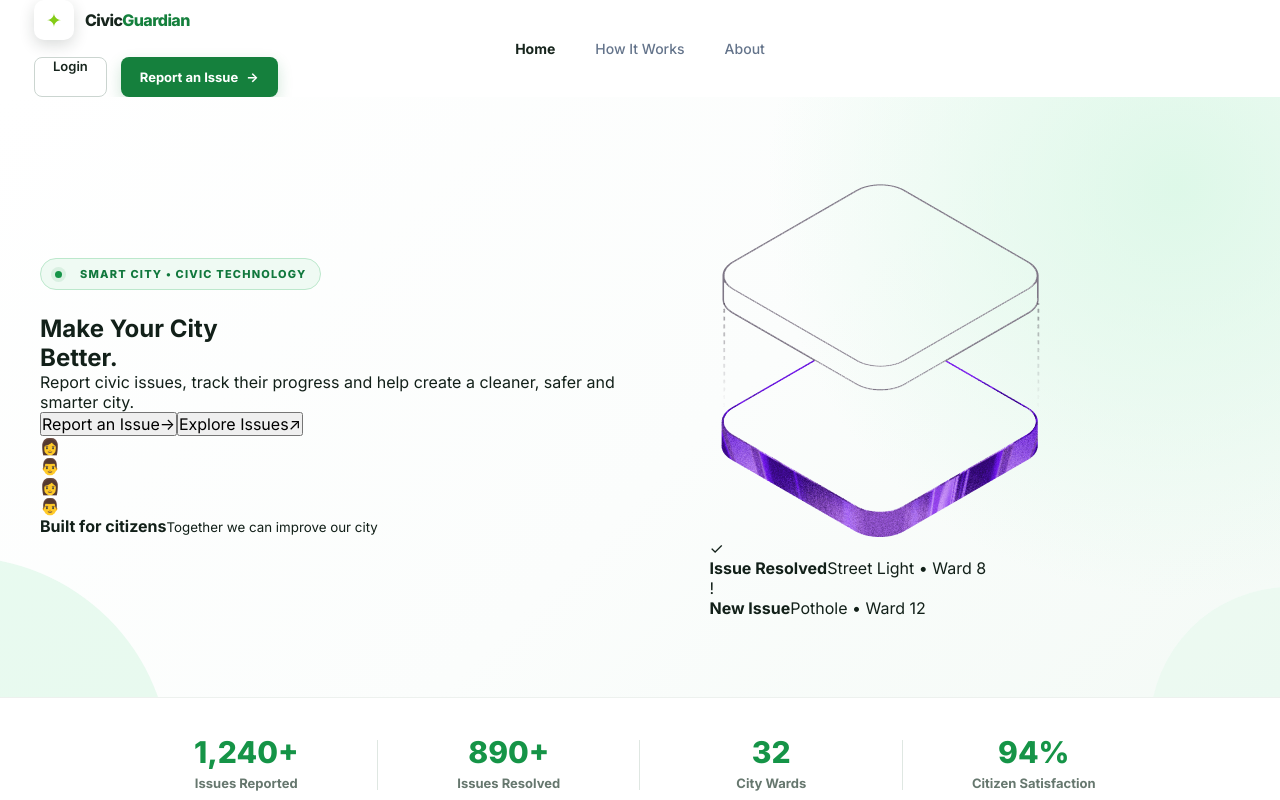
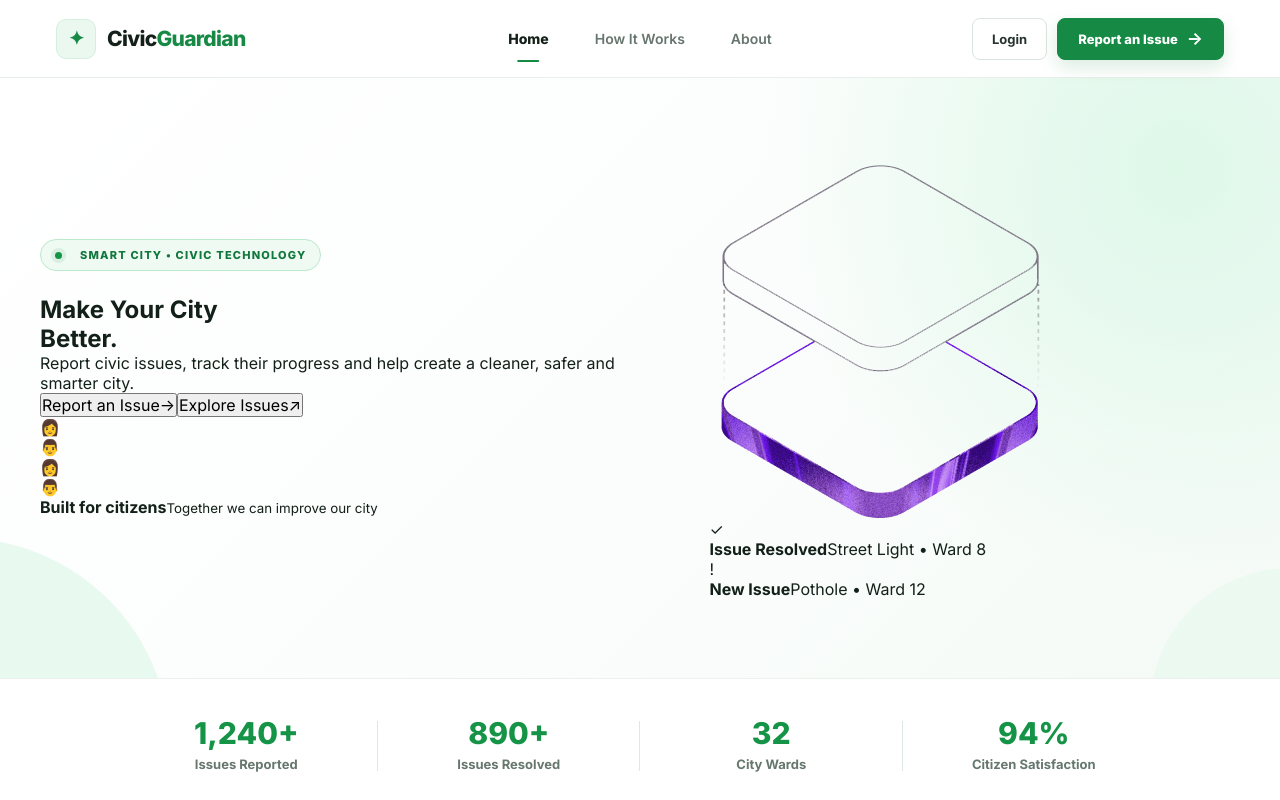
Before and after one commit to tusharsoni07918/HackInMotion-RICR-HIM-1110, a React (Vite) app: page / in a window 1280 px wide. Shown: the top 800 px of the page. Built offline with nearby package versions, Linux system fonts and the light colour scheme.

Commit message:
Improve CivicGuardian navigation

```diff
--- a/src/components/Navbar.css
+++ b/src/components/Navbar.css
@@ -1,385 +1,354 @@
-<<<<<<< HEAD
-/* =========================
-   NAVBAR
-========================= */
-=======
-/* =====================
-   NAVBAR
-===================== */
->>>>>>> origin/main
+/* =========================================================
+   CIVICGUARDIAN NAVBAR
+   ========================================================= */
 
 .navbar {
   width: 100%;
-  height: 76px;
-<<<<<<< HEAD
+  height: 78px;
+
+  position: relative;
+  z-index: 1000;
 
   background: #ffffff;
-
-  border-bottom: 1px solid #dde5de;
-=======
-  background: #fff;
-  border-bottom: 1px solid #DDE5DE;
->>>>>>> origin/main
-
-  position: sticky;
-  top: 0;
-  z-index: 1000;
-
-  box-shadow: 0 2px 10px rgba(23, 37, 29, 0.04);
+  border-bottom: 1px solid #e8eeea;
 }
 
-
-/* =========================
+/* =========================================================
    NAVBAR INNER
-========================= */
+   ========================================================= */
 
 .navbar-inner {
   width: 100%;
   height: 100%;
-<<<<<<< HEAD
 
-  padding: 0 5vw;
-=======
-  margin: 0 auto;
-  padding: 0 34px;
->>>>>>> origin/main
+  padding: 0 56px;
 
   display: flex;
   align-items: center;
-  box-sizing: border-box;
+  justify-content: space-between;
 }
 
-
-/* =========================
+/* =========================================================
    LOGO
-========================= */
+   ========================================================= */
 
 .navbar-logo {
-  display: flex;
+  display: inline-flex;
   align-items: center;
   gap: 11px;
-<<<<<<< HEAD
 
+  flex-shrink: 0;
+
+  color: #122019;
   text-decoration: none;
 
-=======
->>>>>>> origin/main
-  flex-shrink: 0;
+  font-size: 21px;
+  font-weight: 800;
+
+  letter-spacing: -0.7px;
 }
 
 .logo-box {
   width: 40px;
   height: 40px;
-  flex-shrink: 0;
 
   display: flex;
   align-items: center;
   justify-content: center;
 
   border-radius: 10px;
-<<<<<<< HEAD
 
-  background: #17251d;
-  color: #84cc16;
+  background: #eaf8f0;
+  color: #168a45;
+
+  border: 1px solid #d5efdf;
 
   font-size: 19px;
 
-  box-shadow: 0 5px 15px rgba(23, 37, 29, 0.16);
-
-  transition: all 0.2s ease;
+  transition:
+    transform 0.2s ease,
+    background 0.2s ease;
 }
 
 .navbar-logo:hover .logo-box {
+  background: #dff5e8;
   transform: translateY(-1px);
-
-  box-shadow: 0 7px 18px rgba(23, 37, 29, 0.2);
 }
 
 .logo-text {
-  color: #17251d;
-
-=======
-  background: #17251D;
-  color: #84CC16;
-}
-
-.logo-text {
-  color: #17251D;
->>>>>>> origin/main
-  font-size: 20px;
-  font-weight: 800;
-  letter-spacing: -0.6px;
-<<<<<<< HEAD
-
-=======
->>>>>>> origin/main
   white-space: nowrap;
+  color: #142019;
 }
 
 .logo-text span {
-  color: #15803d;
+  color: #168a45;
 }
 
-
-/* =========================
-   NAVIGATION
-========================= */
+/* =========================================================
+   CENTER NAVIGATION
+   ========================================================= */
 
 .navbar-links {
-  height: 100%;
+  position: absolute;
+
+  left: 50%;
+  transform: translateX(-50%);
 
   display: flex;
   align-items: center;
   justify-content: center;
 
-  gap: 40px;
-
-  margin-left: auto;
-<<<<<<< HEAD
-  margin-right: 3vw;
-=======
-  margin-right: 32px;
-
-  height: 100%;
-  flex-shrink: 0;
->>>>>>> origin/main
+  gap: 42px;
 }
 
 .nav-link {
   position: relative;
 
-  height: 100%;
-  min-width: max-content;
+  padding: 8px 2px;
 
-  display: flex;
-  align-items: center;
-
-  color: #64748b;
+  color: #66756d;
+  text-decoration: none;
 
   font-size: 14px;
-  font-weight: 500;
+  font-weight: 600;
 
-  text-decoration: none;
-<<<<<<< HEAD
-=======
   white-space: nowrap;
 
-  cursor: pointer;
->>>>>>> origin/main
-
-  transition: color 0.2s ease;
+  transition:
+    color 0.2s ease,
+    transform 0.2s ease;
 }
 
 .nav-link:hover {
-  color: #15803d;
+  color: #168a45;
 }
 
 .nav-link.active {
-  color: #17251d;
-  font-weight: 700;
+  color: #142019;
+  font-weight: 750;
 }
 
-.nav-link::after {
+/* ACTIVE UNDERLINE */
+
+.nav-link.active::after {
   content: "";
 
   position: absolute;
-  left: 0;
-  right: 0;
-  bottom: 0;
 
-  height: 3px;
-  border-radius: 5px 5px 0 0;
+  left: 50%;
+  bottom: -7px;
 
-<<<<<<< HEAD
-  background: #15803d;
-=======
-  background: #15803D;
+  width: 22px;
+  height: 2px;
 
-  transform: scaleX(0);
-  transition: transform 0.2s ease;
+  transform: translateX(-50%);
+
+  border-radius: 999px;
+
+  background: #168a45;
 }
 
-.nav-link:hover::after,
-.nav-link.active::after {
-  transform: scaleX(1);
->>>>>>> origin/main
-}
-
-
-/* =========================
-   RIGHT SIDE
-========================= */
+/* =========================================================
+   RIGHT SIDE ACTIONS
+   ========================================================= */
 
 .navbar-actions {
   display: flex;
   align-items: center;
-  gap: 14px;
 
-<<<<<<< HEAD
   gap: 10px;
 
   flex-shrink: 0;
 }
 
-
-/* =========================
-   LOGIN BUTTON
-========================= */
+/* =========================================================
+   LOGIN
+   ========================================================= */
 
 .login-btn {
-  height: 40px;
-
-  padding: 0 18px;
-
-  background: #ffffff;
-
-  border: 1px solid #cbd5d0;
-
-  border-radius: 8px;
-
-  color: #17251d;
-
-  font-size: 13px;
-  font-weight: 600;
-
-  cursor: pointer;
-
-  transition: all 0.2s ease;
-}
-
-.login-btn:hover {
-  border-color: #15803d;
-
-  color: #15803d;
-
-  background: #f3f8f4;
-
-  transform: translateY(-1px);
-}
-
-
-/* =========================
-   REPORT BUTTON
-========================= */
-
-.report-btn {
-  height: 40px;
-
-  padding: 0 19px;
-
-  border: none;
-  border-radius: 8px;
-
-  background: #15803d;
-  color: #ffffff;
-
-  font-size: 13px;
-  font-weight: 650;
+  min-height: 42px;
 
   display: inline-flex;
   align-items: center;
   justify-content: center;
 
-  gap: 8px;
+  padding: 0 19px;
 
-  cursor: pointer;
+  border: 1px solid #dce4df;
+  border-radius: 8px;
 
-  box-shadow: 0 6px 15px rgba(21, 128, 61, 0.2);
+  background: #ffffff;
+  color: #26342d;
 
-  transition: all 0.2s ease;
+  text-decoration: none;
+
+  font-size: 13px;
+  font-weight: 700;
+
+  transition:
+    border-color 0.2s ease,
+    color 0.2s ease,
+    background 0.2s ease,
+    transform 0.2s ease;
+}
+
+.login-btn:hover {
+  border-color: #168a45;
+  color: #168a45;
+
+  background: #f8fcf9;
+
+  transform: translateY(-1px);
+}
+
+/* =========================================================
+   REPORT ISSUE
+   ========================================================= */
+
+.report-btn {
+  min-height: 42px;
+
+  display: inline-flex;
+  align-items: center;
+  justify-content: center;
+
+  gap: 9px;
+
+  padding: 0 20px;
+
+  border: 1px solid #168a45;
+  border-radius: 8px;
+
+  background: #168a45;
+  color: #ffffff;
+
+  text-decoration: none;
+
+  font-size: 13px;
+  font-weight: 750;
+
+  box-shadow: 0 7px 18px rgba(22, 138, 69, 0.16);
+
+  transition:
+    background 0.2s ease,
+    transform 0.2s ease,
+    box-shadow 0.2s ease;
 }
 
 .report-btn:hover {
-  background: #166534;
+  background: #11783c;
 
   transform: translateY(-1px);
 
-  box-shadow: 0 8px 18px rgba(21, 128, 61, 0.26);
+  box-shadow: 0 10px 22px rgba(22, 138, 69, 0.22);
 }
 
-.report-arrow {
-  font-size: 16px;
-
+.report-btn span {
+  font-size: 17px;
   line-height: 1;
 
   transition: transform 0.2s ease;
 }
 
-.report-btn:hover .report-arrow {
+.report-btn:hover span {
   transform: translateX(3px);
 }
 
-
-/* =========================
+/* =========================================================
    MOBILE MENU
-========================= */
+   ========================================================= */
 
 .mobile-menu {
   display: none;
 
-  margin-left: auto;
-
   width: 40px;
   height: 40px;
 
-  border: 1px solid #cbd5d0;
+  align-items: center;
+  justify-content: center;
+
+  border: 1px solid #dce4df;
   border-radius: 8px;
 
   background: #ffffff;
-  color: #17251d;
+  color: #17231d;
 
   font-size: 20px;
 
   cursor: pointer;
-
-  align-items: center;
-  justify-content: center;
-
-  transition: all 0.2s ease;
 }
 
 .mobile-menu:hover {
-  border-color: #15803d;
-
-  color: #15803d;
-
-  background: #f3f8f4;
+  border-color: #168a45;
+  color: #168a45;
 }
 
+/* =========================================================
+   LARGE SCREEN
+   ========================================================= */
 
-/* =========================
-   TABLET
-========================= */
-
-@media (max-width: 900px) {
+@media (max-width: 1100px) {
 
   .navbar-inner {
-    padding: 0 4vw;
+    padding: 0 32px;
   }
 
   .navbar-links {
-    gap: 24px;
-
-    margin-right: 2vw;
+    gap: 28px;
   }
 
-  .logo-text {
-    font-size: 19px;
+  .nav-link {
+    font-size: 13px;
   }
 
-  .login-btn {
+  .login-btn,
+  .report-btn {
     padding: 0 14px;
-  }
-
-  .report-btn {
-    padding: 0 15px;
   }
 }
 
+/* =========================================================
+   TABLET
+   ========================================================= */
 
-/* =========================
+@media (max-width: 850px) {
+
+  .navbar {
+    height: 72px;
+  }
+
+  .navbar-inner {
+    padding: 0 24px;
+  }
+
+  .navbar-links {
+    gap: 20px;
+  }
+
+  .navbar-logo {
+    font-size: 18px;
+  }
+
+  .logo-box {
+    width: 37px;
+    height: 37px;
+  }
+
+  .nav-link {
+    font-size: 12px;
+  }
+
+  .login-btn,
+  .report-btn {
+    min-height: 40px;
+
+    font-size: 12px;
+  }
+}
+
+/* =========================================================
    MOBILE
-========================= */
+   ========================================================= */
 
 @media (max-width: 700px) {
 
@@ -388,7 +357,7 @@
   }
 
   .navbar-inner {
-    padding: 0 20px;
+    padding: 0 18px;
   }
 
   .navbar-links,
@@ -400,22 +369,21 @@
     display: flex;
   }
 
-  .logo-text {
+  .navbar-logo {
     font-size: 18px;
   }
 
   .logo-box {
-    width: 38px;
-    height: 38px;
+    width: 36px;
+    height: 36px;
 
-    border-radius: 9px;
+    font-size: 17px;
   }
 }
 
-
-/* =========================
+/* =========================================================
    SMALL MOBILE
-========================= */
+   ========================================================= */
 
 @media (max-width: 400px) {
 
@@ -423,27 +391,17 @@
     padding: 0 14px;
   }
 
-  .logo-text {
-    font-size: 16px;
+  .navbar-logo {
+    font-size: 17px;
   }
 
   .logo-box {
+    width: 34px;
+    height: 34px;
+  }
+
+  .mobile-menu {
     width: 36px;
     height: 36px;
   }
-
-  .mobile-menu {
-    width: 38px;
-    height: 38px;
-  }
-=======
-  flex-shrink: 0;
 }
-
-.login-btn,
-.report-btn {
-  height: 40px;
-  white-space: nowrap;
-  flex-shrink: 0;
->>>>>>> origin/main
-}
--- a/src/components/Navbar.jsx
+++ b/src/components/Navbar.jsx
@@ -1,33 +1,27 @@
 import { Link } from "react-router-dom";
-
 import "./Navbar.css";
 
 function Navbar() {
   return (
     <header className="navbar">
-
       <div className="navbar-inner">
 
         {/* LOGO */}
-        <a href="#home" className="navbar-logo">
-
+        <Link to="/" className="navbar-logo">
           <div className="logo-box">
             <span>✦</span>
           </div>
 
-          <span className="logo-text">
+          <div className="logo-text">
             Civic<span>Guardian</span>
-          </span>
-
-        </a>
-
+          </div>
+        </Link>
 
         {/* NAVIGATION */}
         <nav className="navbar-links">
-
-          <a href="#home" className="nav-link active">
+          <Link to="/" className="nav-link active">
             Home
-          </a>
+          </Link>
 
           <a href="#how-it-works" className="nav-link">
             How It Works
@@ -36,33 +30,30 @@ function Navbar() {
           <a href="#about" className="nav-link">
             About
           </a>
-
         </nav>
 
-
-        {/* RIGHT SIDE */}
+        {/* RIGHT ACTIONS */}
         <div className="navbar-actions">
-
           <Link to="/login" className="login-btn">
             Login
           </Link>
 
-          {/* Report Issue */}
           <Link to="/report-issue" className="report-btn">
             Report an Issue
-            <span>→</span>
+            <span className="report-arrow">→</span>
           </Link>
-
         </div>
 
-
-        {/* MOBILE */}
-        <button className="mobile-menu">
+        {/* MOBILE MENU */}
+        <button
+          type="button"
+          className="mobile-menu"
+          aria-label="Open menu"
+        >
           ☰
         </button>
 
       </div>
-
     </header>
   );
 }
```
